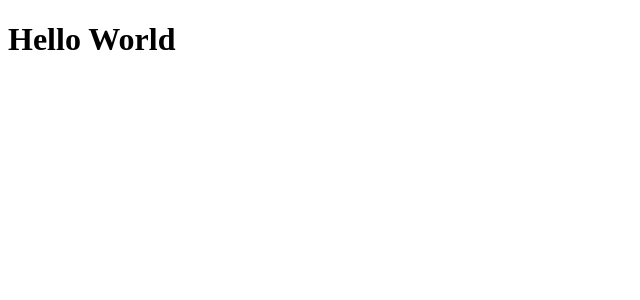
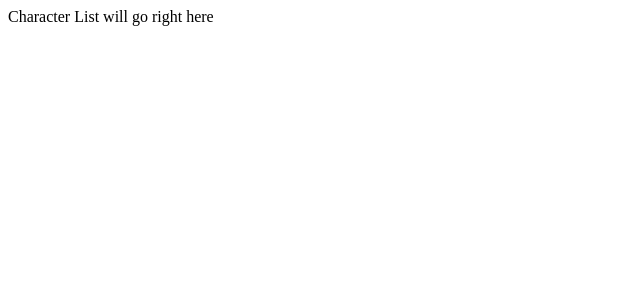
Before and after one commit to KamieShort/revisted-nba-router, a React app: page /characterDetails in a window 1280 px wide. Shown: the top 300 px of the page, without its empty margins (0-640 px from the left). Built offline with nearby package versions, Linux system fonts and the light colour scheme.

Commit message:
set up routes for list/detail pages

```diff
--- a/src/App.jsx
+++ b/src/App.jsx
@@ -1,3 +1,19 @@
+import { BrowserRouter as Router, Switch, Route } from 'react-router-dom';
+import CharacterList from './views/CharacterList';
+import CharacterDetails from './views/CharacterDetails';
+
 export default function App() {
-  return <h1>Hello World</h1>;
+  return (
+    <Router>
+      <Switch>
+        <Route path="/">
+          <CharacterList />
+        </Route>
+
+        <Route path="/characterDetails">
+          <CharacterDetails />
+        </Route>
+      </Switch>
+    </Router>
+  );
 }
--- a/src/index.jsx
+++ b/src/index.jsx
@@ -1,7 +1,6 @@
 import React from 'react';
 import { render } from 'react-dom';
 import App from './App';
-
 render(
   <React.StrictMode>
     <App />
--- /dev/null
+++ b/src/views/CharacterDetails.jsx
@@ -0,0 +1,5 @@
+import React from 'react';
+
+export default function CharacterDetails() {
+  return <div>This will show a detailed view of the selected character</div>;
+}
--- /dev/null
+++ b/src/views/CharacterList.jsx
@@ -0,0 +1,5 @@
+import React from 'react';
+
+export default function CharacterList() {
+  return <div>Character List will go right here</div>;
+}
```
Also changed, not shown: src/views/README.md (deleted).
